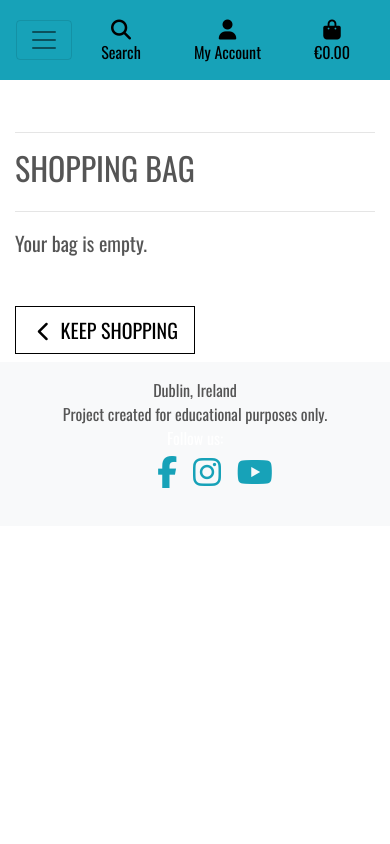
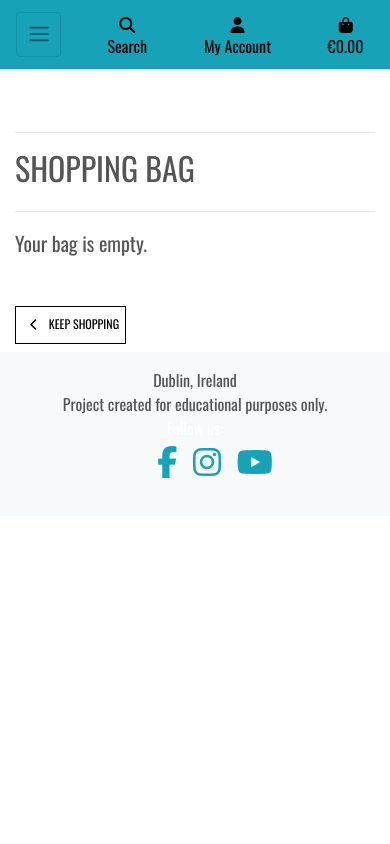
Before and after one commit to sbnn3/amy_language_school, a Django app: page /bag/ in a window 390 px wide. Run offline with Django 3.2, Linux system fonts and the light colour scheme; some libraries are stand-ins or nearby versions.

Commit message:
base.css and login/registrations refactor

```diff
--- a/static/css/base.css
+++ b/static/css/base.css
@@ -300,4 +300,35 @@ input[name='q']::placeholder {
     body {
         height: calc(100vh - 116px);
     }
+    .display-4.logo-font.text-black {
+        font-size: 2rem;
+    }
+
+    .nav-link {
+        padding: 0.15rem;
+    }
+
+    .nav-link i.fa-lg {
+        font-size: 1rem;
+    }
+
+    .navbar-toggler {
+        padding: .6rem .6rem;
+        font-size: 1rem;
+    }
+
+    .btn.btn-outline-black.rounded-0,
+    .btn.btn-black.rounded-0 {
+        padding: .375rem .375rem;
+    }
+
+    .btn.btn-outline-black.rounded-0.btn-lg,
+    .btn.btn-black.rounded-0.btn-lg {
+        padding: .375rem .375rem;
+        font-size: .75rem;
+    }
+
+    .increment-qty .decrement-qty {
+        padding: .25rem .5rem !important;
+    }
 }
--- a/templates/allauth/account/base.html
+++ b/templates/allauth/account/base.html
@@ -4,7 +4,7 @@
     <div class="container header-container">
         <div class="overlay"></div>
         <div class="row">
-            <div class="col-6">
+            <div class="col-12 col-md-6">
                 <div class="allauth-form-inner-content">
                     {% block inner_content %}
                     {% endblock %}
--- a/templates/includes/mobile-top-header.html
+++ b/templates/includes/mobile-top-header.html
@@ -32,7 +32,7 @@
             {% if request.user.is_superuser %}
                 <a href="{% url 'add_course' %}" class="dropdown-item">Product Management</a>
             {% endif %}
-            <a href="" class="dropdown-item">My Profile</a>
+            <a href="{% url 'profile' %}" class="dropdown-item">My Profile</a>
             <a href="{% url 'account_logout' %}" class="dropdown-item">Logout</a>
         {% else %}
             <a href="{% url 'account_signup' %}" class="dropdown-item">Register</a>
```
